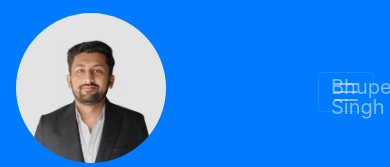
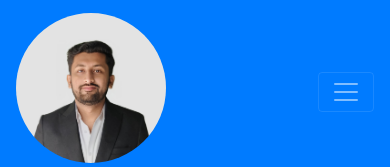
Before and after one commit to bhupen5235/bhupen5235.github.io, a website with bundled scripts: page index.html in a window 390 px wide. Shown: the top 167 px of the page. Built offline with nearby package versions, Linux system fonts and the light colour scheme; files whose address does not match are found by name; a web font is replaced by a local one.

Commit message:
Update index.html

```diff
--- a/index.html
+++ b/index.html
@@ -79,7 +79,7 @@
         </span>
       </a>
       <button class="navbar-toggler" type="button" data-toggle="collapse" data-target="#navbarSupportedContent" aria-controls="navbarSupportedContent" aria-expanded="false" aria-label="Toggle navigation">
-        <span class="navbar-toggler-icon">Bhupendra Singh</span>
+        <span class="navbar-toggler-icon"></span>
       </button>
       <div class="collapse navbar-collapse" id="navbarSupportedContent">
         <ul class="navbar-nav">
```
